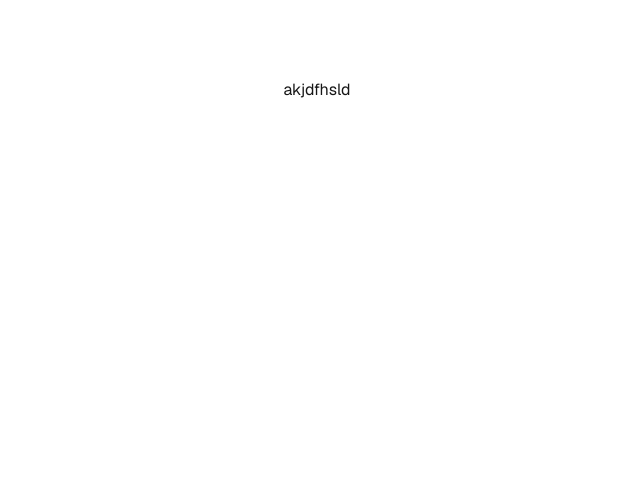
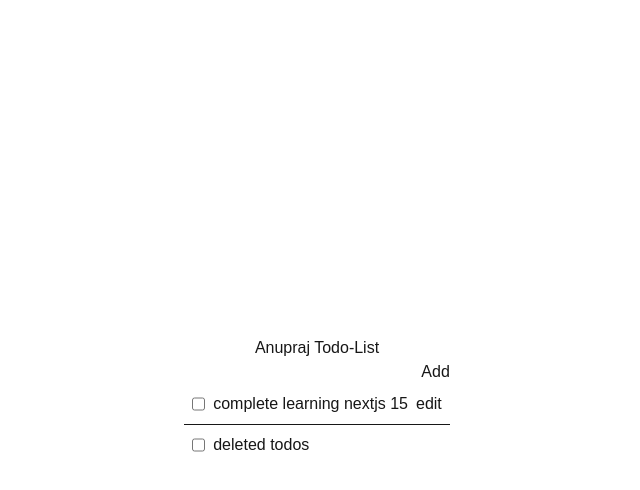
Before and after one commit to anuprajvarma/easy-tool, a Next.js app in the folder client/: page / in a window 1280 px wide. Shown: the top 490 px of the page, without its empty margins (323-963 px from the left). Built offline with nearby package versions, Linux system fonts and the light colour scheme.

Commit message:
make todo page

```diff
--- a/client/app/page.tsx
+++ b/client/app/page.tsx
@@ -1,7 +1,32 @@
 export default async function Home() {
   return (
-    <div className="grid grid-rows-[20px_1fr_20px] items-center justify-items-center min-h-screen p-8 pb-20 gap-16 sm:p-20 font-[family-name:var(--font-geist-sans)]">
-      akjdfhsld
+    <div className="w-full h-screen flex justify-center items-center">
+      <div className="w-[40rem] h-[60rem] flex flex-col gap-2 justify-center items-center">
+        <div className="w-[30rem] h-[40rem] flex flex-col justify-center items-center">
+          <div>
+            <h1 className="text-center">Anupraj Todo-List</h1>
+            <form className="flex justify-between">
+              <input
+                className="w-[14rem] bg-white"
+                type="search"
+                name="search"
+                required
+              />
+              <button>Add</button>
+            </form>
+            <div className="p-2 flex gap-2">
+              <input type="checkbox" name="checkbox" />
+              <p>complete learning nextjs 15</p>
+              <button>edit</button>
+            </div>
+            <hr />
+            <div className="p-2 flex gap-2">
+              <input type="checkbox" name="checkbox" />
+              <p>deleted todos</p>
+            </div>
+          </div>
+        </div>
+      </div>
     </div>
   );
 }
```
Also changed, not shown: client/app/admin/page.tsx (added), client/app/login/page.tsx (added), client/app/signup/page.tsx (added).
